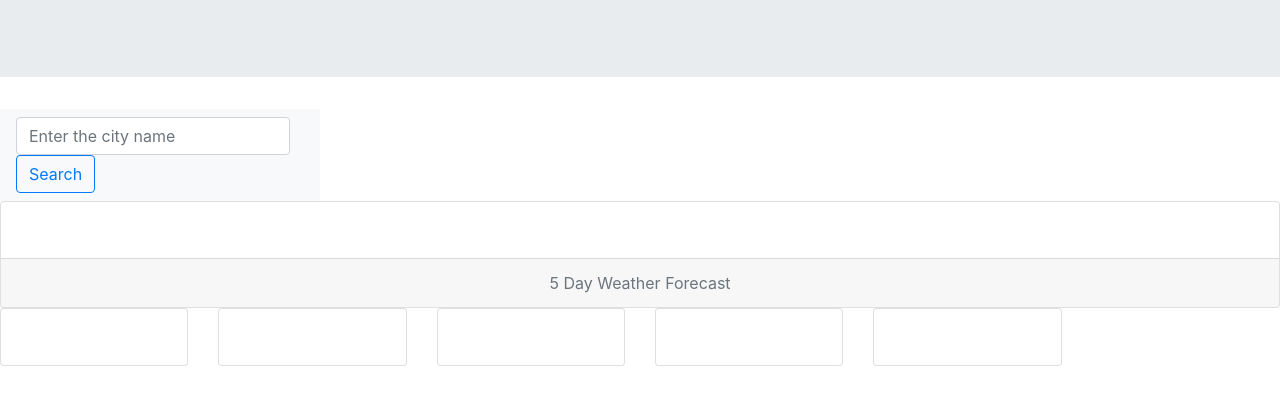
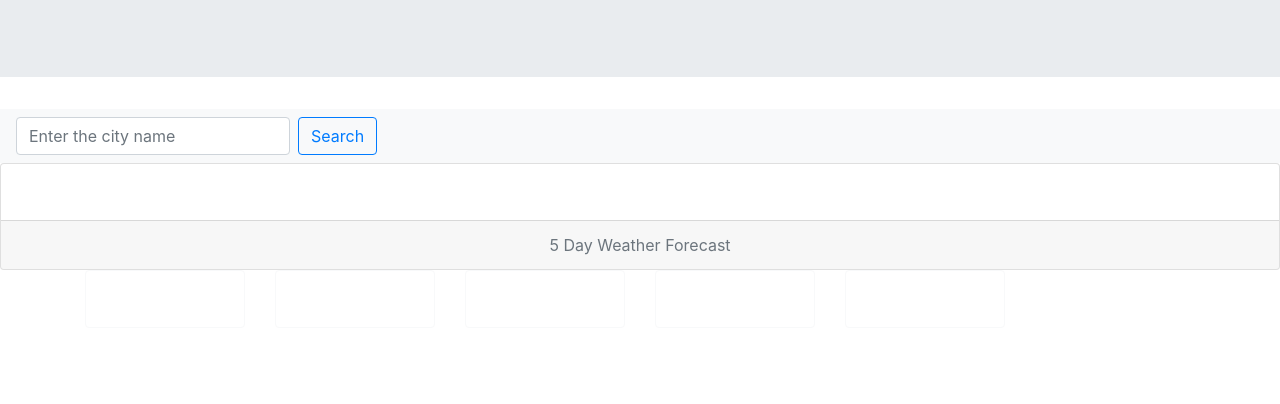
Before and after one commit to ssevadjian/Weather-App, a plain HTML site: page index.html in a window 1280 px wide. Shown: the part 172-576 px from the top of the page. Drawn offline with nearby package versions, Linux system fonts and the light colour scheme.

Commit message:
updated with README, updated script file, and updated html

```diff
--- a/index.html
+++ b/index.html
@@ -18,7 +18,7 @@
             <span id="error"></span>
         </div>
     </div>
-    <nav class="navbar navbar-light bg-light col-3">
+    <nav class="navbar navbar-light bg-light">
         <div class="form-inline">
             <input class="form-control mr-sm-2" id="city-name" type="search" placeholder="Enter the city name"
                 aria-label="Search">
@@ -37,9 +37,10 @@
             5 Day Weather Forecast
         </div>
     </div>
+    <div class="container">
         <div class="row">
             <div class="col-sm-2">
-            <div class="card">
+                <div class="card cardStyle border-light">
                     <div class="card-body">
                         <h5 class="card-title date1"></h5>
                         <p class="card-text icon1"></p>
@@ -49,7 +50,7 @@
                 </div>
             </div>
             <div class="col-sm-2">
-            <div class="card">
+                <div class="card cardStyle border-light">
                     <div class="card-body">
                         <h5 class="card-title date2"></h5>
                         <p class="card-text icon2"></p>
@@ -59,7 +60,7 @@
                 </div>
             </div>
             <div class="col-sm-2">
-            <div class="card">
+                <div class="card cardStyle border-light">
                     <div class="card-body">
                         <h5 class="card-title date3"></h5>
                         <p class="card-text icon3"></p>
@@ -69,7 +70,7 @@
                 </div>
             </div>
             <div class="col-sm-2">
-            <div class="card">
+                <div class="card cardStyle border-light">
                     <div class="card-body">
                         <h5 class="card-title date4"></h5>
                         <p class="card-text icon4"></p>
@@ -79,12 +80,13 @@
                 </div>
             </div>
             <div class="col-sm-2">
-            <div class="card">
+                <div class="card cardStyle border-light">
                     <div class="card-body">
                         <h5 class="card-title date5"></h5>
                         <p class="card-text icon5"></p>
                         <p class="card-text temperature5"></p>
                         <p class="card-text humidity5"></p>
+                    </div>
                 </div>
             </div>
         </div>
--- a/script.js
+++ b/script.js
@@ -35,23 +35,24 @@ $(document).ready(function() {
                 console.log(response);
                 $currentCity.text(response.city.name);
                 $date.text(response.list[0].dt_txt);
-                $temperature.text("Temp: " + response.list[0].main.temp + "F");
+                $temperature.text("Temp: " + response.list[0].main.temp + " F");
                 $humidity.text("Humidity: " + response.list[0].main.humidity + "%");
                 $date1.text(response.list[8].dt_txt);
-                $temperature1.text("Temp: " + response.list[8].main.temp + "F");
+                $temperature1.text("Temp: " + response.list[8].main.temp + " F");
                 $humidity1.text("Humidity: " + response.list[8].main.humidity + "%");
                 $date2.text(response.list[16].dt_txt);
-                $temperature2.text("Temp: " + response.list[16].main.temp + "F");
+                $temperature2.text("Temp: " + response.list[16].main.temp + " F");
                 $humidity2.text("Humidity: " + response.list[16].main.humidity + "%");
                 $date3.text(response.list[24].dt_txt);
-                $temperature3.text("Temp: " + response.list[24].main.temp + "F");
+                $temperature3.text("Temp: " + response.list[24].main.temp + " F");
                 $humidity3.text("Humidity: " + response.list[24].main.humidity + "%");
                 $date4.text(response.list[32].dt_txt);
-                $temperature4.text("Temp: " + response.list[32].main.temp + "F");
+                $temperature4.text("Temp: " + response.list[32].main.temp + " F");
                 $humidity4.text("Humidity: " + response.list[32].main.humidity + "%");
                 $date5.text(response.list[39].dt_txt);
-                $temperature5.text("Temp: " + response.list[39].main.temp + "F");
+                $temperature5.text("Temp: " + response.list[39].main.temp + " F");
                 $humidity5.text("Humidity: " + response.list[39].main.humidity + "%");
+                $(".cardStyle").addClass("bg-primary border-info");
             });
         } else {
             $("#error").html("Field cannot be empty");
```
Also changed, not shown: 1 other file. Lines whose indentation alone changed are shown as unchanged.
